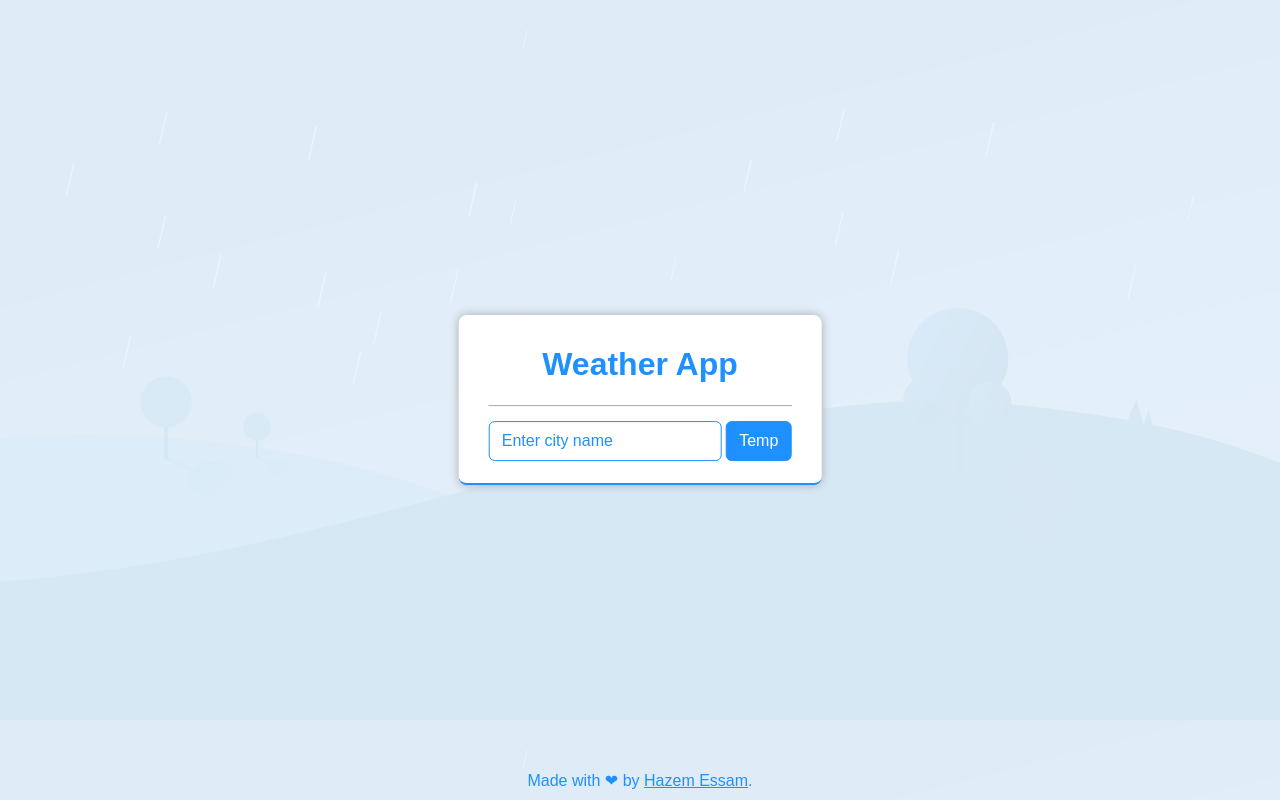
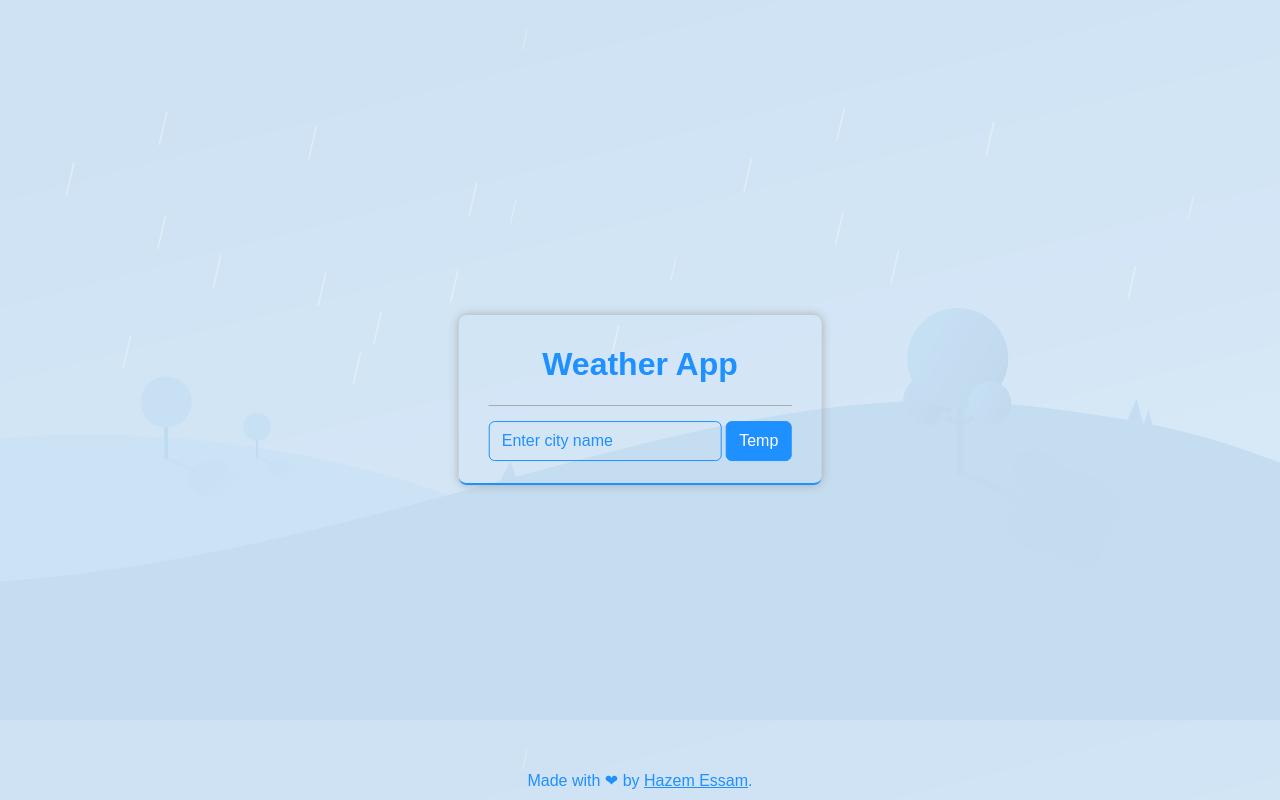
Before and after one commit to hazemessam/weather-app, a plain HTML site: page index.html in a window 1280 px wide. Drawn offline with Linux system fonts and the light colour scheme.

Commit message:
change style

```diff
--- a/style.css
+++ b/style.css
@@ -23,7 +23,8 @@ body {
     position: absolute;
     top: 0;
     left: 0;
-    background-color: rgba(255, 255, 255, .8);
+    /* background-color: rgba(255, 255, 255, .8); */
+    background-color: rgba(255, 255, 255, .7);
 }
 
 #app {
@@ -31,11 +32,11 @@ body {
     top: 50%;
     left: 50%;
     transform: translate(-50%, -50%);
-    background-color: #fff;
+    /* background-color: #fff; */
+    background-color: transparent;
     border-radius: 8px;
     width: fit-content;
     padding: 10px 30px 15px;
-    /* z-index: 2; */
     border-bottom: 2px solid var(--main-color);
     box-shadow: 0 0 10px #aaa;
 }
@@ -57,6 +58,7 @@ input, button#get-temp {
 
 input{
     color: var(--main-color);
+    background: transparent;
     border: 1px solid var(--main-color);
 }
 
```
